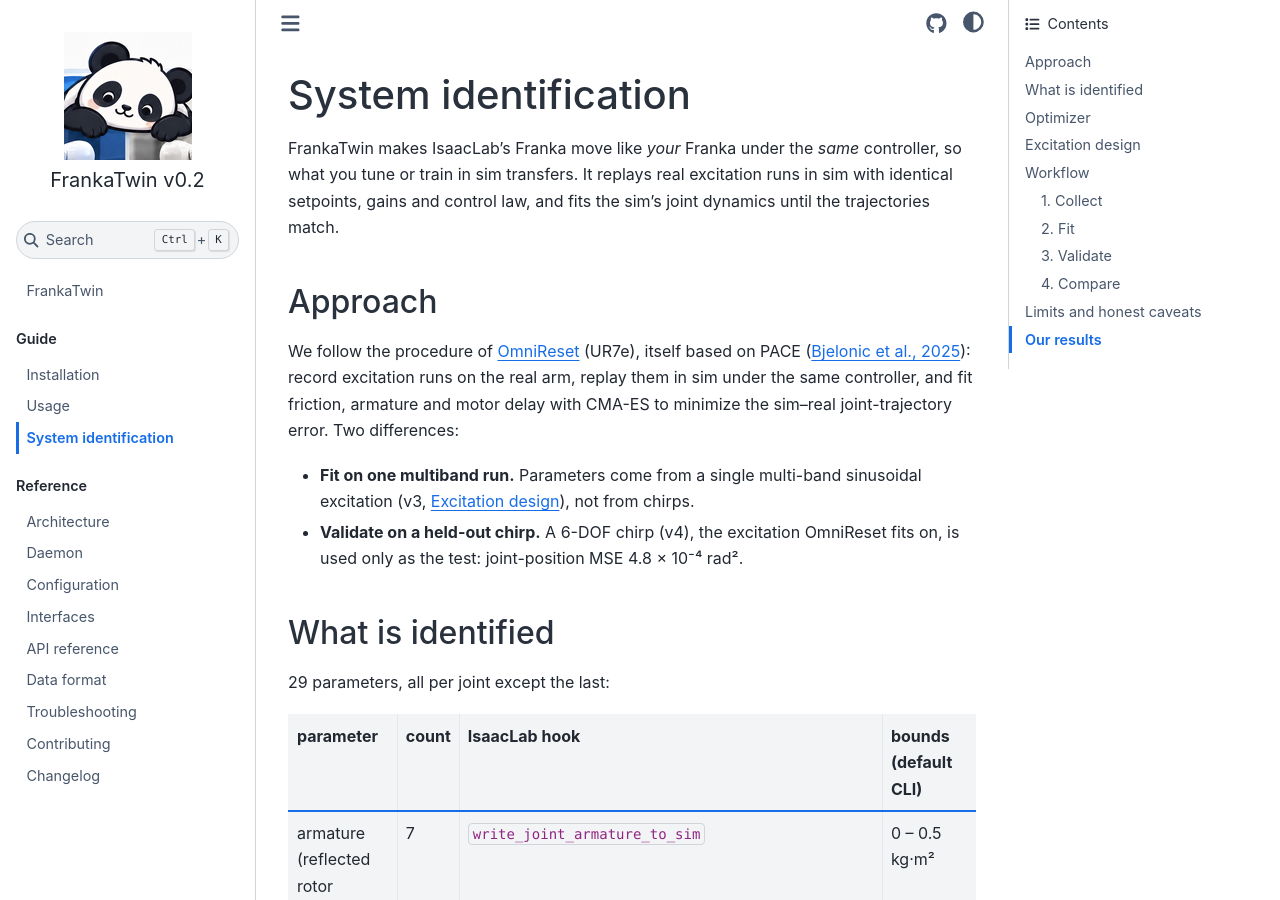
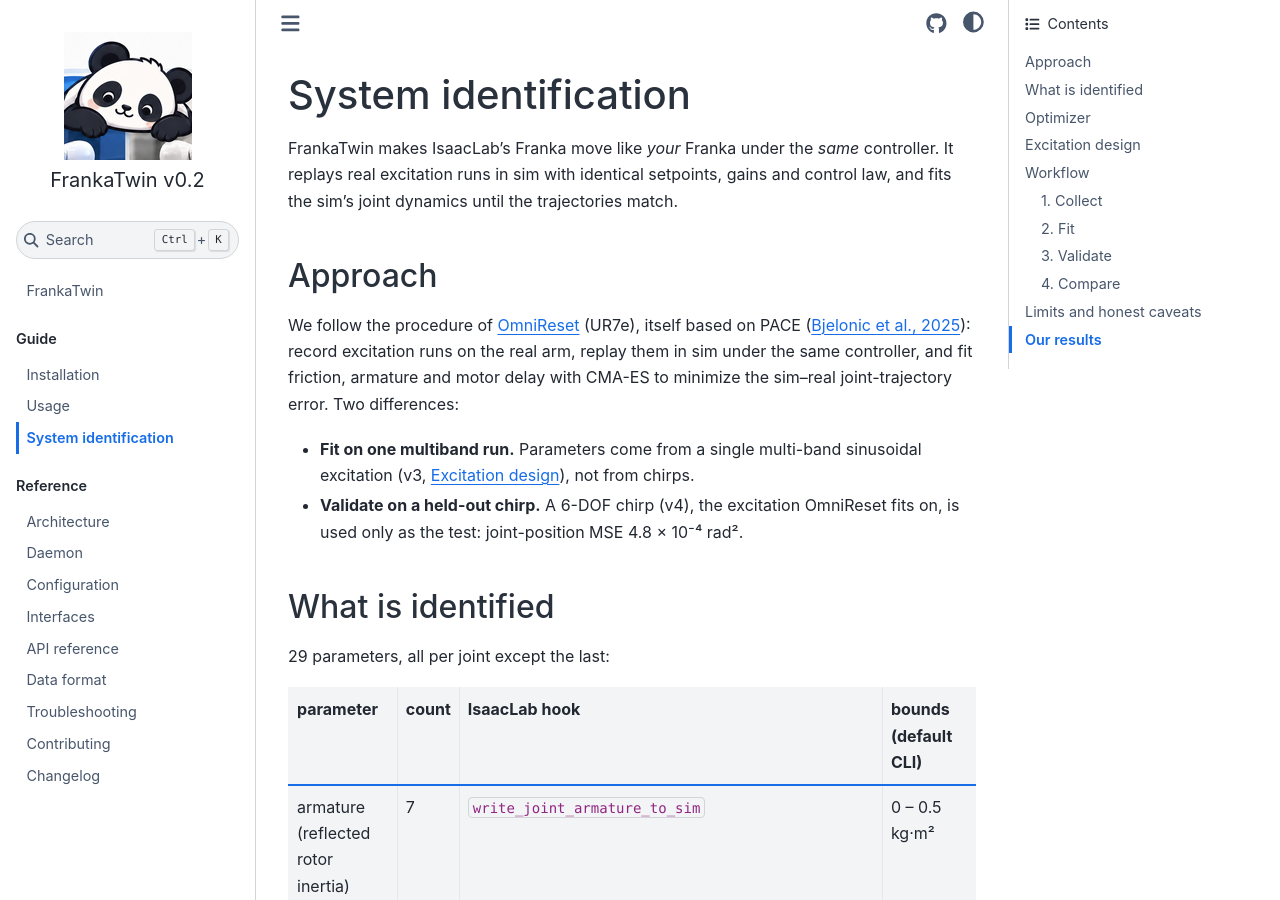
Before and after one commit to tsrobcvai/frankatwin, a Sphinx documentation site: the page built from docs/sysid.md, in a window 1280 px wide and 900 px high. Built offline with Sphinx 7.4.7 and the Sphinx Book theme 1.1.4, drawn with Linux system fonts in a browser that asks for light colours.

Commit message:
docs(sysid): drop the transfer claim from the intro
Co-Authored-By: Claude Opus 5 <noreply@anthropic.com>

```diff
--- a/docs/sysid.md
+++ b/docs/sysid.md
@@ -1,9 +1,9 @@
 # System identification
 
 FrankaTwin makes IsaacLab's Franka move like *your* Franka under the *same*
-controller, so what you tune or train in sim transfers. It replays real
-excitation runs in sim with identical setpoints, gains and control law, and fits
-the sim's joint dynamics until the trajectories match.
+controller. It replays real excitation runs in sim with identical setpoints,
+gains and control law, and fits the sim's joint dynamics until the trajectories
+match.
 
 ## Approach
 
```
